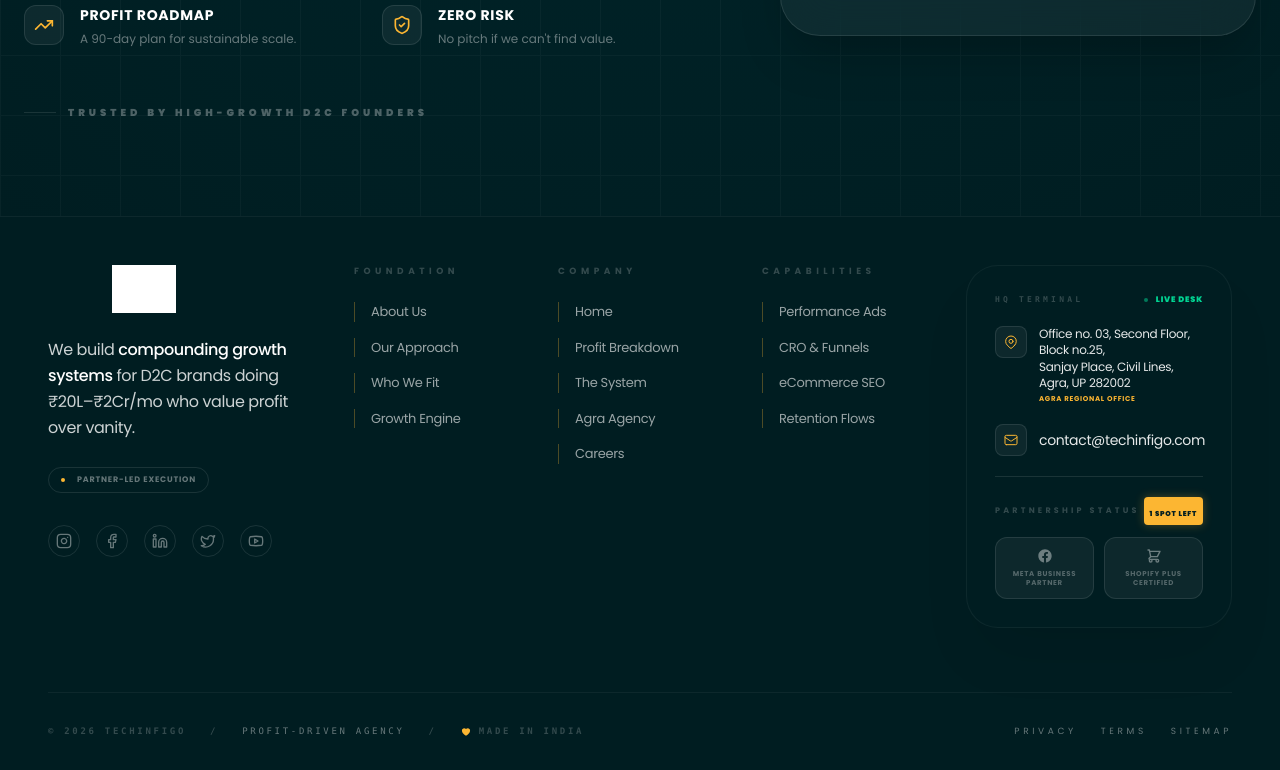
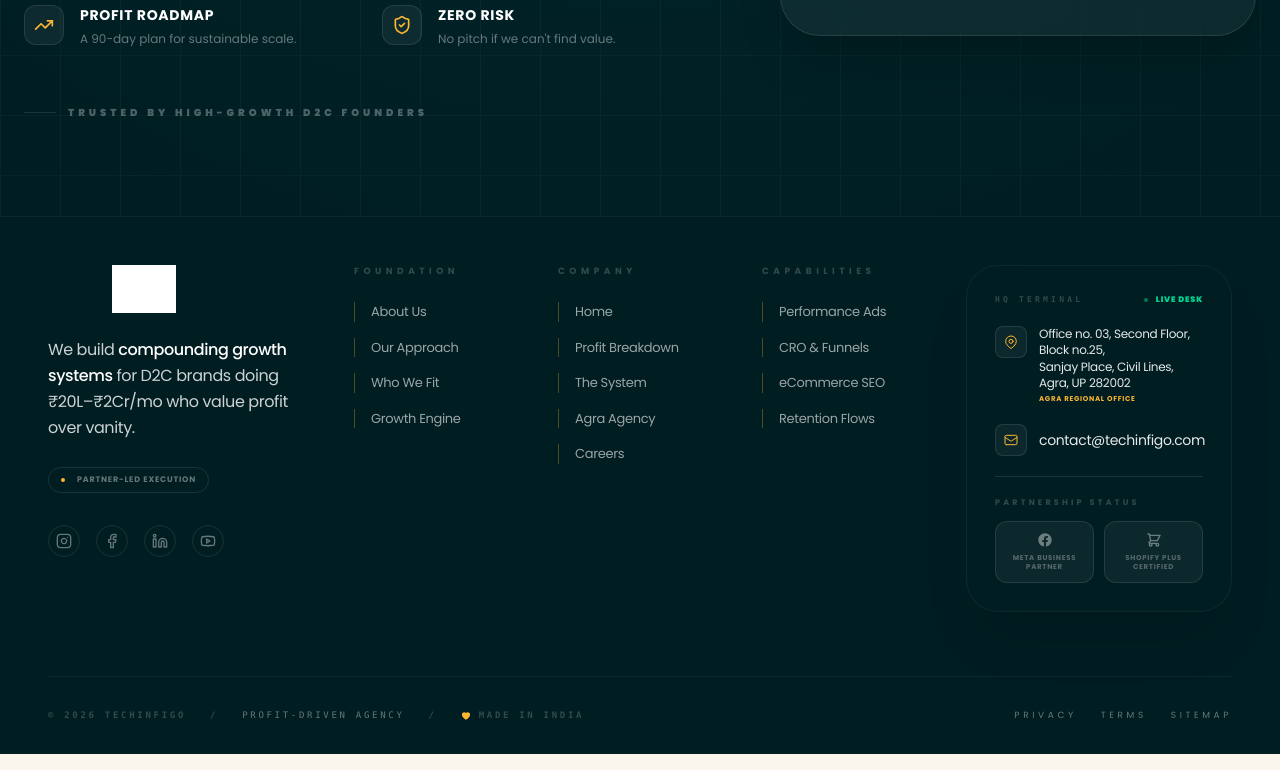
Before and after one commit to techinfigo/Techinfigo-Latest, a Next.js app: page / in a window 1280 px wide. Shown: the part 8105-8875 px from the top of the page. Built offline with nearby package versions, Linux system fonts and the light colour scheme; grey boxes are pictures that could not be loaded.

Commit message:
feat: Remove Twitter icon from footer
Removes the Twitter social media icon from the site's footer component. This aligns with a potential strategic decision to de-emphasize or remove Twitter as a primary social media channel for the brand.

```diff
--- a/components/Footer.tsx
+++ b/components/Footer.tsx
@@ -3,7 +3,7 @@
 import React from 'react';
 import Link from 'next/link';
 import Image from 'next/image';
-import { Instagram, Linkedin, Twitter, Youtube, Facebook } from 'lucide-react';
+import { Instagram, Linkedin, Youtube, Facebook } from 'lucide-react';
 
 interface FooterProps {
   onNavigate?: (page: string, serviceId?: string) => void;
@@ -66,9 +66,7 @@ export const Footer = ({ onNavigate, onBookAudit }: FooterProps) => {
               <a href="#" className="w-8 h-8 rounded-full border border-white/10 flex items-center justify-center text-white/40 hover:text-brandYellow hover:border-brandYellow/50 transition-all duration-300 group">
                 <Linkedin className="w-4 h-4" />
               </a>
-              <a href="#" className="w-8 h-8 rounded-full border border-white/10 flex items-center justify-center text-white/40 hover:text-brandYellow hover:border-brandYellow/50 transition-all duration-300 group">
-                <Twitter className="w-4 h-4" />
-              </a>
+
               <a href="#" className="w-8 h-8 rounded-full border border-white/10 flex items-center justify-center text-white/40 hover:text-brandYellow hover:border-brandYellow/50 transition-all duration-300 group">
                 <Youtube className="w-4 h-4" />
               </a>
@@ -182,9 +180,6 @@ export const Footer = ({ onNavigate, onBookAudit }: FooterProps) => {
               <div className="space-y-3">
                 <div className="flex justify-between items-center">
                   <span className="text-[8px] font-bold text-white/20 uppercase tracking-[0.4em]">PARTNERSHIP STATUS</span>
-                  <div className="px-1.5 py-0.5 bg-brandYellow rounded shadow-[0_0_10px_rgba(252,182,50,0.3)]">
-                    <span className="text-[7px] font-black text-brandDark uppercase tracking-widest whitespace-nowrap">1 SPOT LEFT</span>
-                  </div>
                 </div>
 
                 <div className="grid grid-cols-2 gap-2.5">
```
